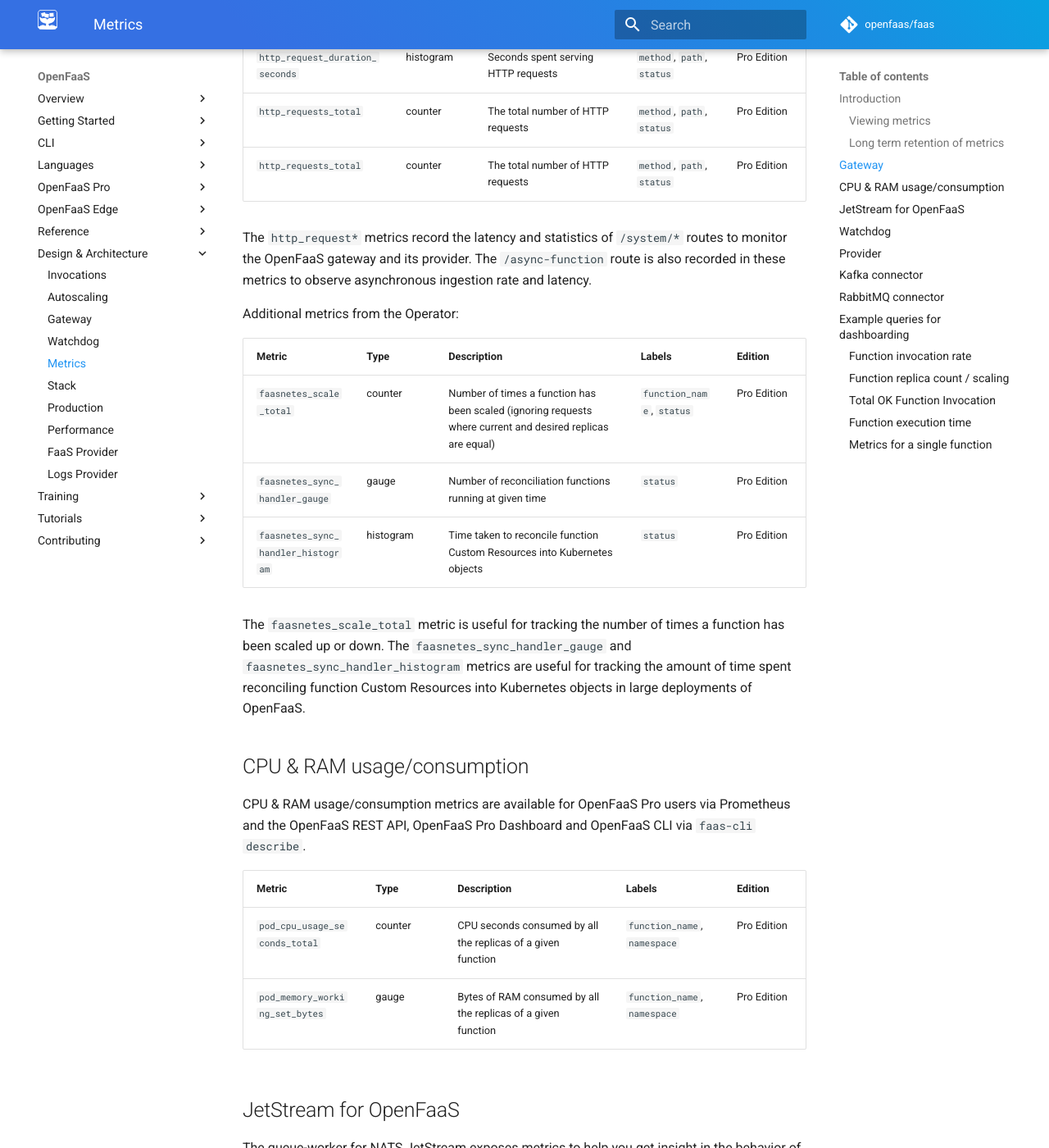
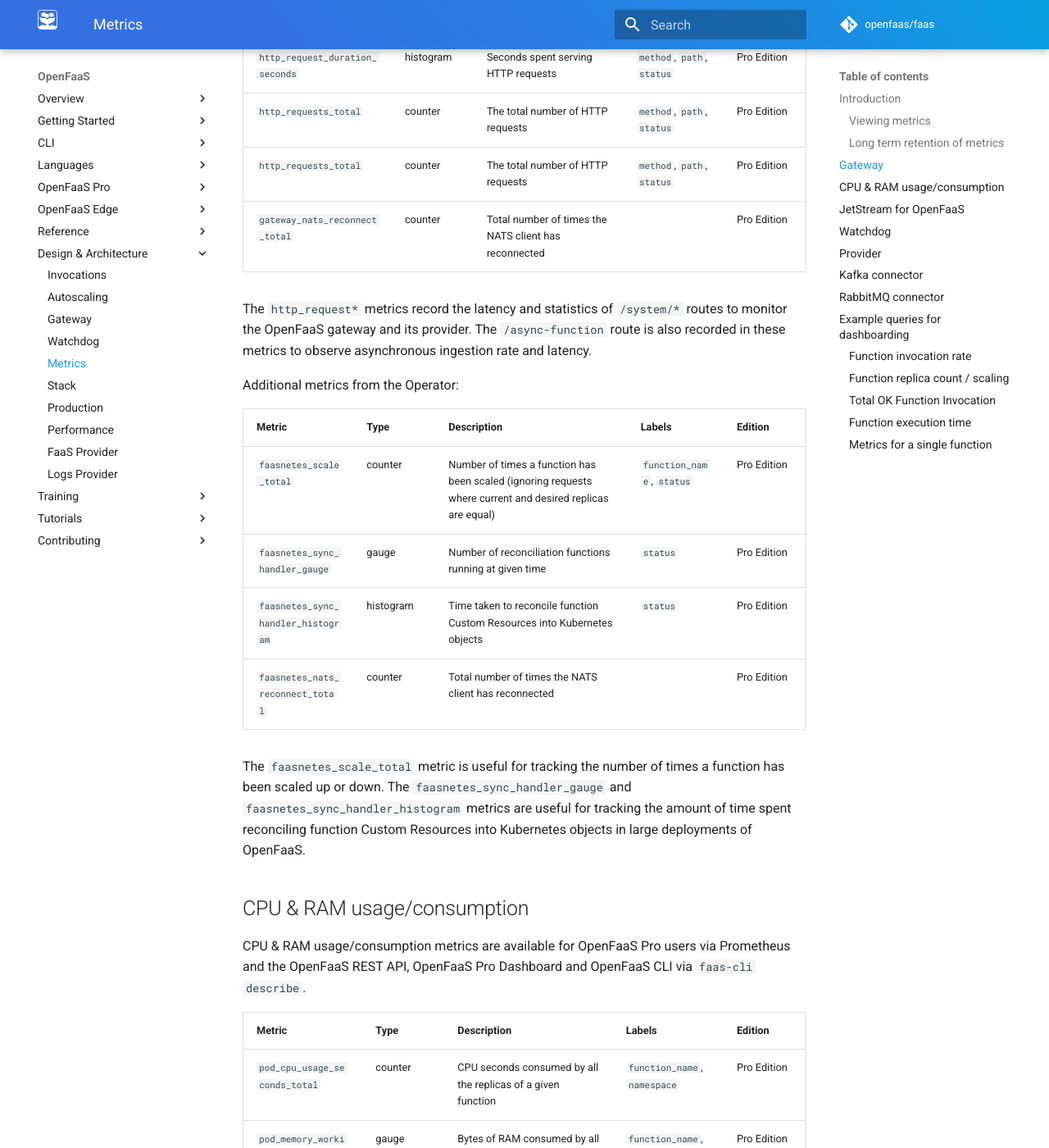
Before and after one commit to openfaas/docs, an MkDocs documentation site: the page built from docs/architecture/metrics.md, in a window 1280 px wide and 1400 px high, scrolled down 1960 px. Shown: the whole window at 82% size. Built offline with MkDocs 1.6.1 and Material for MkDocs 9.7.7, drawn with Linux system fonts in a browser that asks for light colours; comment, search, counter and statistics services are not loaded; some of the changed text lies outside the part shown.

Commit message:
Document NATS reconnect counter metrics
Add documentation for the new Prometheus counter metrics that track
NATS client reconnections across the gateway, operator and JetStream
queue-worker components.

Signed-off-by: Han Verstraete (OpenFaaS Ltd) <han@openfaas.com>

```diff
--- a/docs/architecture/metrics.md
+++ b/docs/architecture/metrics.md
@@ -50,6 +50,7 @@ Advanced metrics for OpenFaaS Pro users:
 | `http_request_duration_seconds`     | histogram  | Seconds spent serving HTTP requests | `method`, `path`, `status` | Pro Edition  |
 | `http_requests_total`               | counter    | The total number of HTTP requests   | `method`, `path`, `status` | Pro Edition  |
 | `http_requests_total`               | counter    | The total number of HTTP requests   | `method`, `path`, `status` | Pro Edition  |
+| `gateway_nats_reconnect_total`      | counter    | Total number of times the NATS client has reconnected |                            | Pro Edition  |
 
 The `http_request*` metrics record the latency and statistics of `/system/*` routes to monitor the OpenFaaS gateway and its provider. The `/async-function` route is also recorded in these metrics to observe asynchronous ingestion rate and latency.
 
@@ -60,6 +61,7 @@ Additional metrics from the Operator:
 | `faasnetes_scale_total`                  | counter    | Number of times a function has been scaled (ignoring requests where current and desired replicas are equal) | `function_name`, `status` | Pro Edition  |
 | `faasnetes_sync_handler_gauge`             | gauge      | Number of reconciliation functions running at given time | `status` | Pro Edition  |
 | `faasnetes_sync_handler_histogram`        | histogram  | Time taken to reconcile function Custom Resources into Kubernetes objects | `status` | Pro Edition  |
+| `faasnetes_nats_reconnect_total`          | counter    | Total number of times the NATS client has reconnected |            | Pro Edition  |
 
 The `faasnetes_scale_total` metric is useful for tracking the number of times a function has been scaled up or down. The `faasnetes_sync_handler_gauge` and `faasnetes_sync_handler_histogram` metrics are useful for tracking the amount of time spent reconciling function Custom Resources into Kubernetes objects in large deployments of OpenFaaS.
 
@@ -82,6 +84,7 @@ The queue-worker for NATS JetStream exposes metrics to help you get insight in t
 | `queue_worker_messages_processed_total` | counter    | Total number of messages processed              | `queue_name`, `kubernetes_pod_name` | Pro Edition |
 | `queue_worker_messages_submitted_total` | gauge      | Total number of messages submitted to the queue by the gateway | `queue_name`, `kubernetes_pod_name` | Pro Edition |
 | `queue_worker_function_invocation_inflight` | gauge |  Total number of inflight function requests made by the queue-worker | `queue_name`, `function_name` | Pro Edition |
+| `queue_worker_nats_reconnect_total` | counter | Total number of times the NATS client has reconnected | | Pro Edition |
 
 ## Watchdog
 
```
